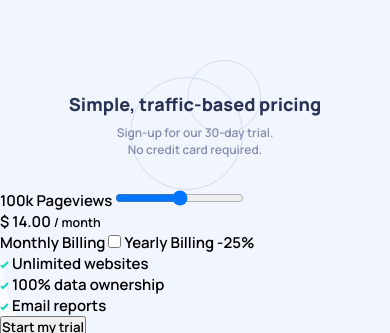
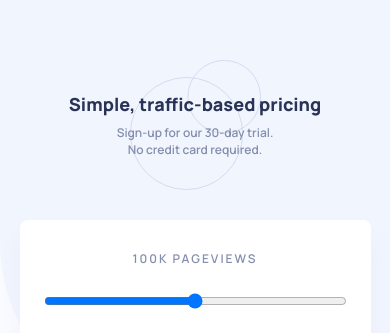
Before and after one commit to calebesg/pricing-component, a plain HTML site: page index.html in a window 390 px wide. Shown: the top 333 px of the page. Drawn offline with Linux system fonts and the light colour scheme.

Commit message:
mobile layout

```diff
--- a/styles.css
+++ b/styles.css
@@ -28,8 +28,8 @@ body {
 }
 
 body::before {
-  content: "";
-  position: absolute;
+  content: '';
+  position: fixed;
   left: 0;
   top: 0;
   right: 0;
@@ -42,7 +42,7 @@ body::before {
 
 body,
 button {
-  font-family: "Manrope", sans-serif;
+  font-family: 'Manrope', sans-serif;
 }
 
 /* Header */
@@ -71,3 +71,137 @@ header p {
 }
 
 /* Card component */
+.card {
+  background-color: white;
+  width: 90%;
+  margin: 1.875rem auto 0;
+  border-radius: 0.5rem;
+  box-shadow: 0 1rem 1.5rem hsl(223, 50%, 87%, 0.2);
+}
+
+.pageview {
+  display: flex;
+  flex-direction: column;
+  align-items: center;
+  padding: 1.875rem 1.5rem;
+}
+
+.pageview label {
+  text-transform: uppercase;
+  color: var(--grayish);
+  letter-spacing: 0.125rem;
+  font-size: 0.75rem;
+}
+
+.pageview #traffic {
+  margin-top: 1.625rem;
+  width: 100%;
+}
+
+.pageview .price {
+  margin-top: 1.875rem;
+  color: var(--dark-desaturated-blue);
+  font-size: 2rem;
+  font-weight: 800;
+  display: flex;
+  align-items: center;
+  gap: 0.25rem;
+}
+
+.pageview .price small {
+  color: var(--grayish);
+  font-size: 0.75rem;
+  font-weight: 600;
+}
+
+.payment-type {
+  color: var(--grayish);
+  font-size: 0.75rem;
+  padding-right: 1.5rem;
+  display: flex;
+  justify-content: flex-end;
+  align-items: center;
+}
+/* imput checkbox */
+.payment-type #payment {
+  margin: 0 1.5rem;
+  position: relative;
+  cursor: pointer;
+}
+
+.payment-type #payment::before {
+  content: '';
+  position: absolute;
+  left: 50%;
+  width: 2.5rem;
+  height: 1.25rem;
+  bottom: -0.25rem;
+  border-radius: 1.25rem;
+  transform: translate(-50%);
+  background-color: var(---very-light-grayish-blue);
+  transition: background-color 0.3s;
+}
+
+.payment-type #payment:hover::before {
+  background-color: var(--strong-cyan);
+}
+
+.payment-type #payment::after {
+  content: '';
+  position: absolute;
+  width: 0.875rem;
+  height: 0.875rem;
+  bottom: -1px;
+  margin-left: -0.625rem;
+  border-radius: 50%;
+  background-color: white;
+  transition: all 0.3s;
+}
+
+.payment-type #payment:checked::after {
+  margin-left: 0.625rem;
+}
+
+.payment-type label span {
+  color: var(--light-red);
+  background-color: var(--light-grayish-red);
+  padding: 0.0625rem 0.5rem;
+  border-radius: 0.625rem;
+  margin-left: 0.25rem;
+}
+
+/* RESUME */
+.resume {
+  margin-top: 2.5rem;
+  padding: 2rem 0;
+  border-top: 1px solid var(--light-grayish-blue);
+  display: flex;
+  flex-direction: column;
+  align-items: center;
+}
+
+.resume ul.advantages {
+  list-style: none;
+  text-align: center;
+}
+
+.advantages .advantage-item {
+  color: var(--grayish);
+  margin-bottom: 0.5rem;
+  font-size: 0.75rem;
+}
+
+.advantages .advantage-item img {
+  margin-right: 0.5rem;
+}
+
+.resume button {
+  margin-top: 1.875rem;
+  background-color: var(--dark-desaturated-blue);
+  border: none;
+  color: var(---very-light-grayish-blue);
+  font-weight: 900;
+  height: 3rem;
+  width: 12.5rem;
+  border-radius: 1.5rem;
+}
```
Also changed, not shown: 1 other file.
